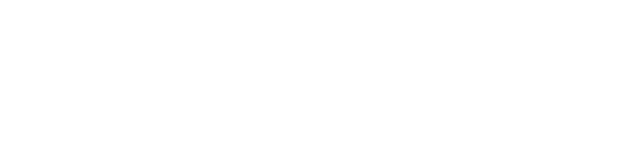
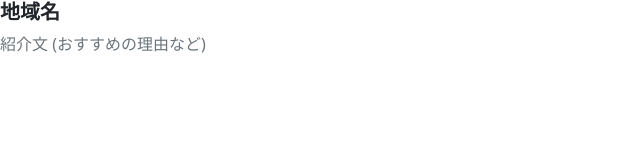
Before and after one commit to 11kou31/2025-git.teamA, a plain HTML site: page index.html in a window 1280 px wide. Shown: the whole page, without its empty margins (0-640 px from the left). Drawn offline with nearby package versions, Linux system fonts and the light colour scheme.

Commit message:
地域名と紹介文のテンプレを記入

```diff
--- a/index.html
+++ b/index.html
@@ -10,11 +10,13 @@
 </head>
 
 <body>
-
     <script src="https://cdn.jsdelivr.net/npm/bootstrap@5.3.3/dist/js/bootstrap.bundle.min.js"
         integrity="sha384-YvpcrYf0tY3lHB60NNkmXc5s9fDVZLESaAA55NDzOxhy9GkcIdslK1eN7N6jIeHz"
         crossorigin="anonymous"></script>
-
+    <div class="mb-5">
+      <h2 class="fs-5 fw-bold">地域名</h2>
+      <p class="text-secondary">紹介文 (おすすめの理由など)</p>
+    </div>
 </body>
 
 </html>
```
